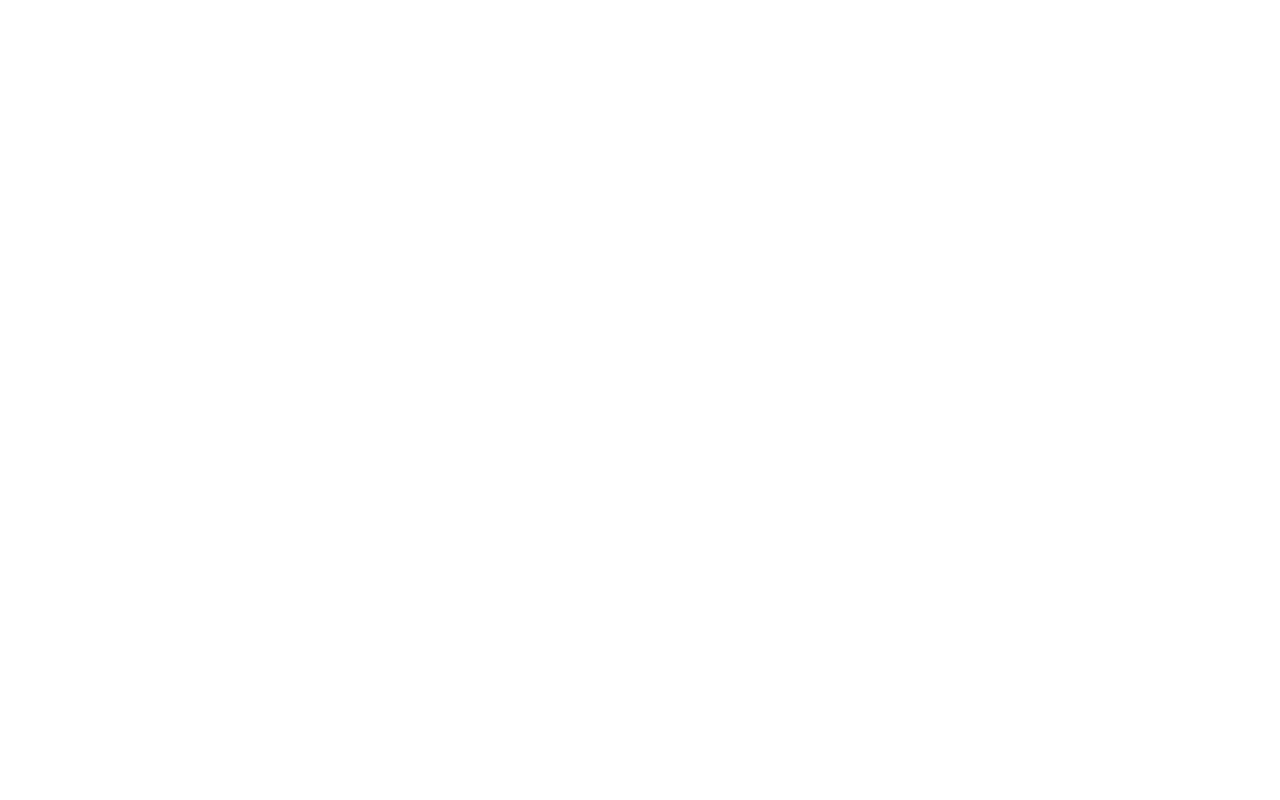
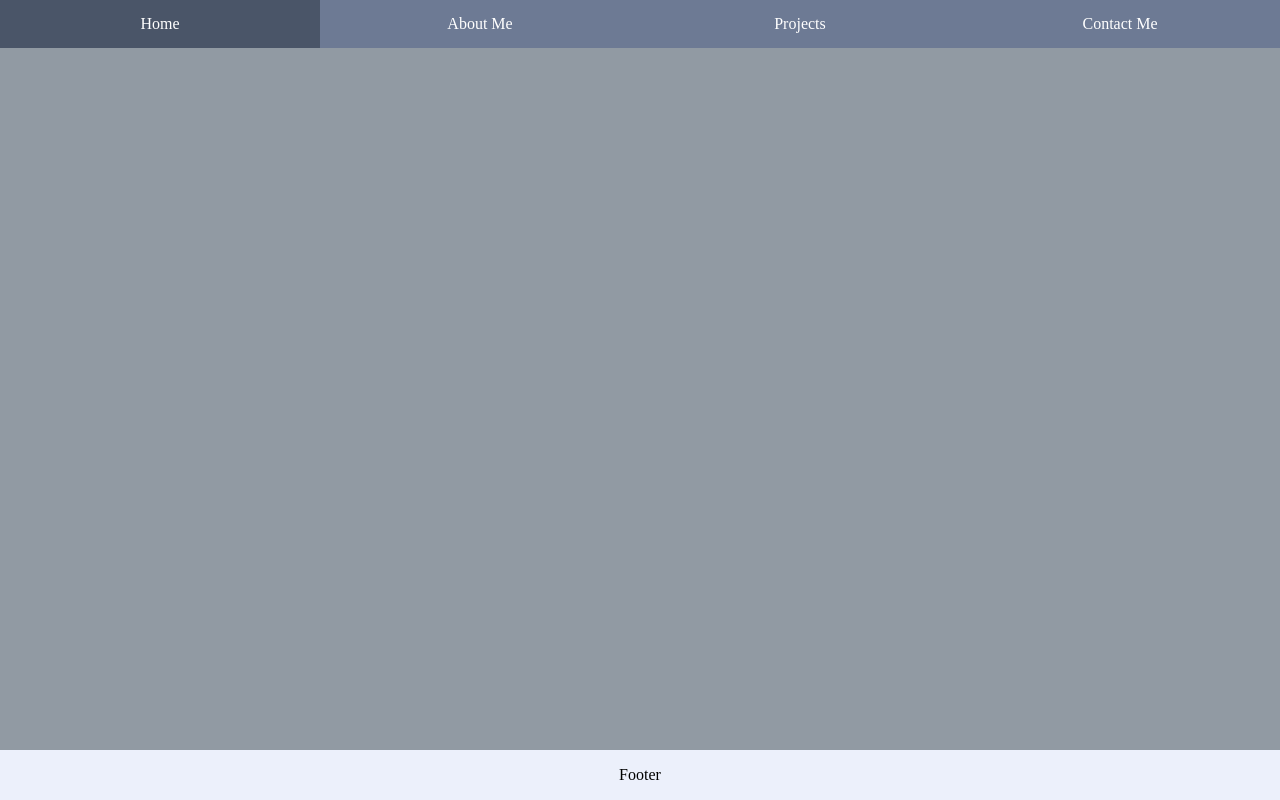
Before and after one commit to loganbagby-uni/INFR3120-Assignment1, a plain HTML site: page website/about.html in a window 1280 px wide. Drawn offline with Linux system fonts and the light colour scheme.

Commit message:
Pages linked together + placeholder footer

```diff
--- a/website/about.html
+++ b/website/about.html
@@ -0,0 +1,26 @@
+<!DOCTYPE html>
+<html lang="en">
+
+<head>
+    <meta charset="UTF-8">
+    <meta name="viewport" content="width=device-width, initial-scale=1.0">
+    <link rel="stylesheet" href="style.css">
+    <title>Document</title>
+</head>
+
+<body>
+    <nav class="navbar">
+        <ul>
+            <li><a href="index.html">Home</a></li>
+            <li><a href="about.html">About Me </a></li>
+            <li><a href="projects.html">Projects</a></li>
+            <li><a href="contact.html">Contact Me </a></li>
+        </ul>
+    </nav>
+
+    <footer class="footer">
+        <p>Footer</p>
+    </footer>
+</body>
+
+</html>
--- a/website/style.css
+++ b/website/style.css
@@ -43,3 +43,12 @@ h1{
 .navbar a:hover {
     background-color: #4a5568;
 }
+
+.footer{
+    width: 100%;
+    background-color: #ECF0FB;
+    text-align: center;
+    bottom: 0;
+    left: 0;
+    position: fixed;
+}
```
Also changed, not shown: website/contact.html (+26 -0 lines), website/index.html (+9 -0 lines), website/projects.html (+27 -0 lines).
